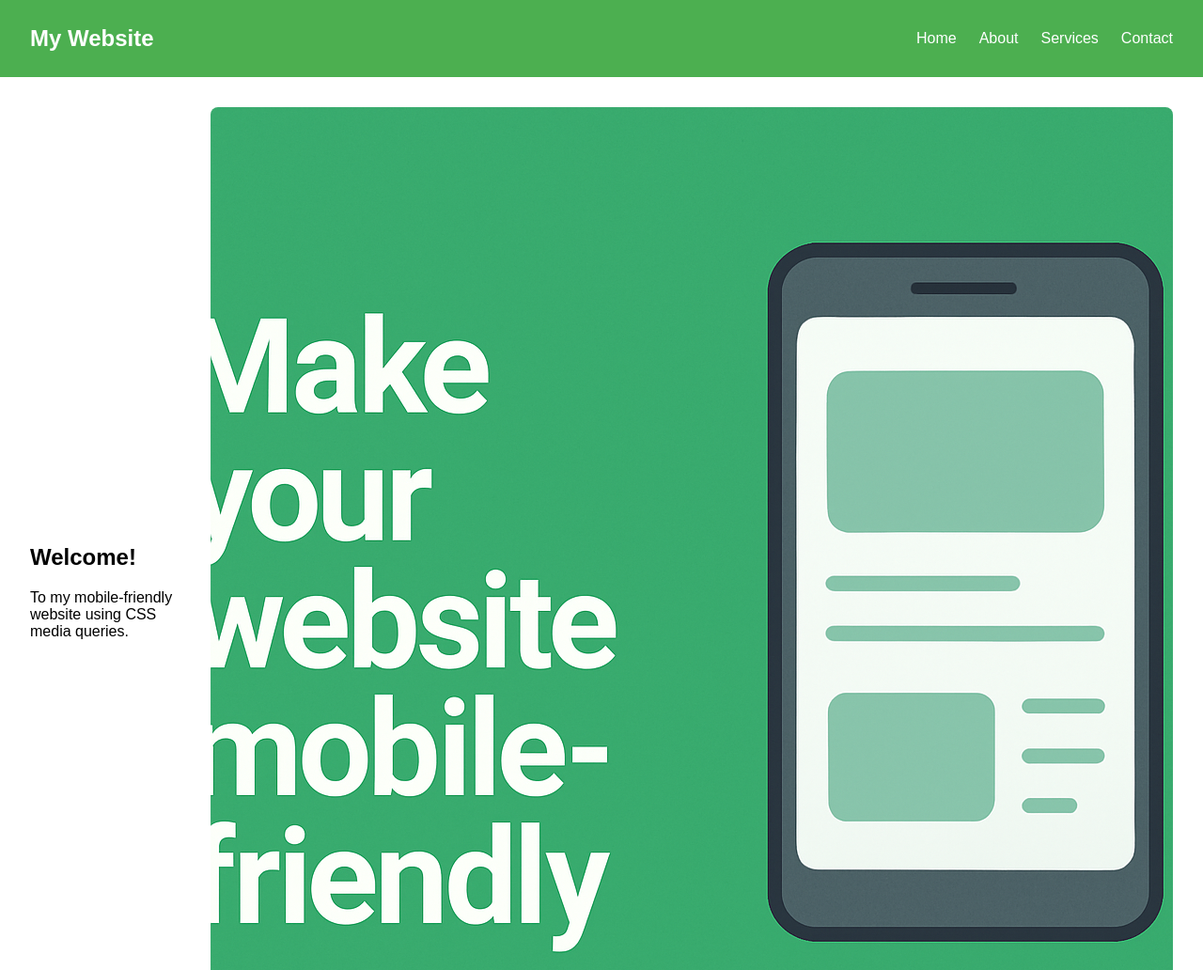
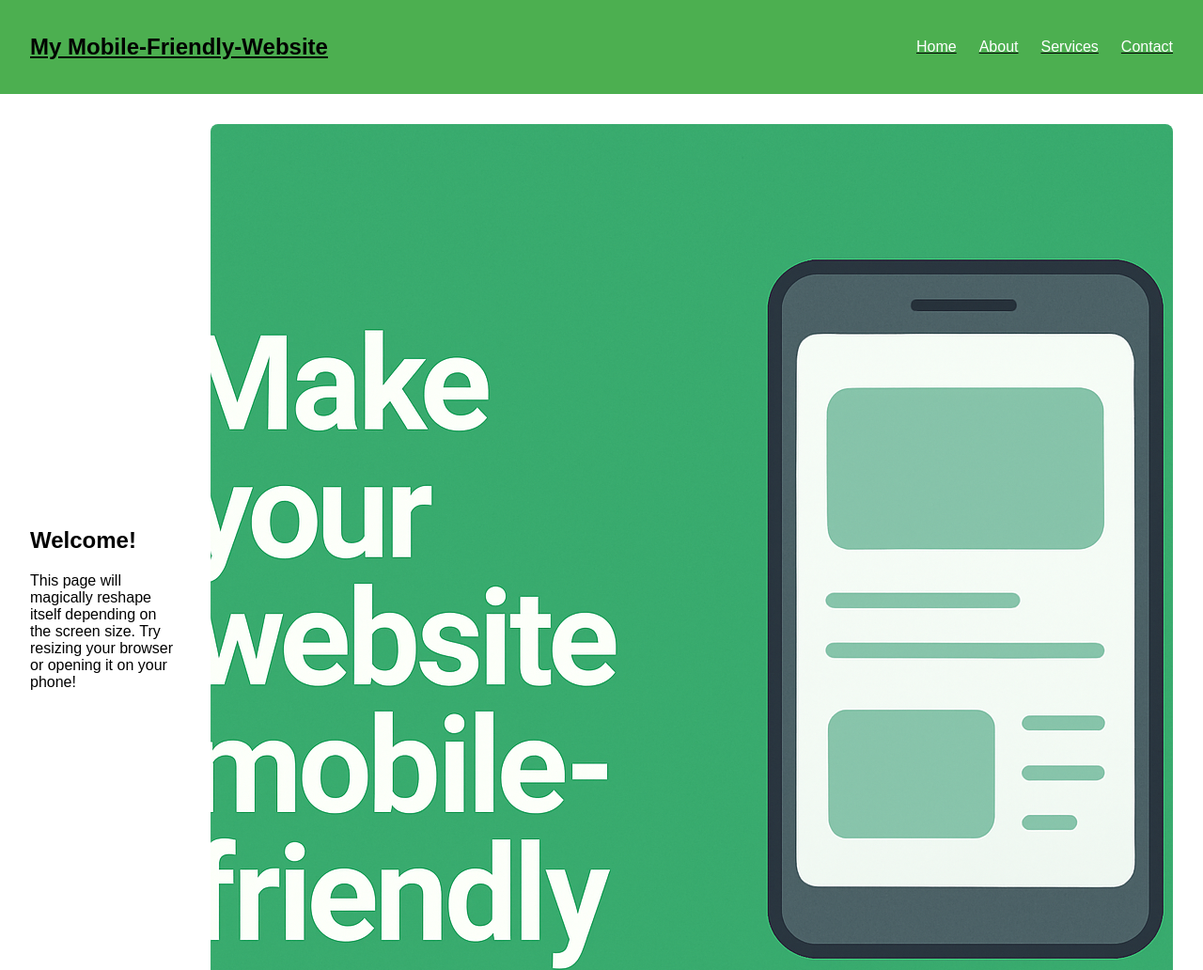
Before and after one commit to AbhijitRai2003/Internship, a plain HTML site: page Task4/index.html in a window 1280 px wide. Shown: the top 1032 px of the page at 94% size. Drawn offline with Linux system fonts and the light colour scheme.

Commit message:
index.html

```diff
--- a/Task4/index.html
+++ b/Task4/index.html
@@ -1,31 +1,30 @@
 <!DOCTYPE html>
 <html lang="en">
 <head>
-    <meta charset="UTF-8">
-    <meta name="viewport" content="width=device-width, initial-scale=1.0">
-    <title>Mobile Website</title>
-    <link rel="stylesheet" href="style.css">
+  <meta charset="UTF-8">
+  <meta name="viewport" content="width=device-width, initial-scale=1.0">
+  <title>Mobile-Friendly Website </title>
+  <link rel="stylesheet" href="style.css">
 </head>
 <body>
-    <!-- Navigation -->
+
   <nav class="navbar">
-    <h1 class="logo">My Website</h1>
+    <u><h1 class="site-logo">My Mobile-Friendly-Website</h1></u>
     <ul class="nav-links">
-      <li><a href="/Task4/index.html" target="_blank">Home</a></li>
-      <li><a href="/Task4/about.html" target="_blank">About</a></li>
-      <li><a href="/Task4/services.html" target="_blank">Services</a></li>
-      <li><a href="/Task4/contact.html" target="_blank">Contact</a></li>
+      <li><u><a href="/Task4/index.html">Home</a></u></li>
+      <li><u><a href="/Task4/about.html">About</a></u></li>
+      <li><u><a href="/Task4/services.html">Services</a></u></li>
+      <li><u><a href="/Task4/contact.html">Contact</a></u></li>
     </ul>
   </nav>
 
-  <!-- Main Content -->
   <section class="content">
     <div class="text-section">
       <h2>Welcome!</h2>
-      <p>To my mobile-friendly website using CSS media queries.</p>
+      <p>This page will magically reshape itself depending on the screen size. Try resizing your browser or opening it on your phone!</p>
     </div>
     <div class="image-section">
-      <img src="/Task4/Mobile-Friendly-Website-Image.png" alt="Placeholder">
+      <img src="/Task4/Mobile-Friendly-Website-Image.png" alt="Mobile-Friendly Website Image">
     </div>
   </section>
 
```
